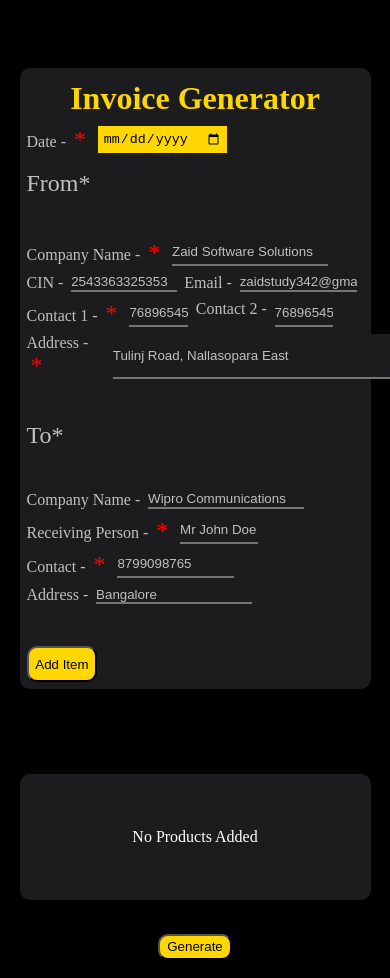
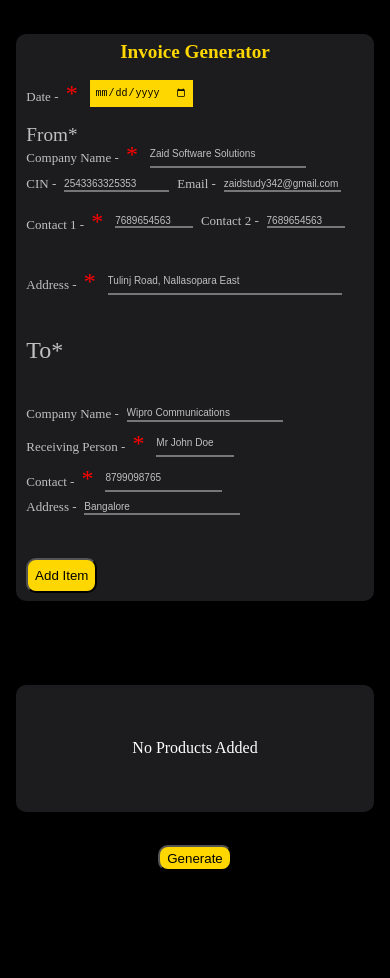
Before and after one commit to ZaidR07/billmaker, a React (Vite) app: page / in a window 390 px wide. After the commit the page ends 889 px from the top, so only its background shows below. Built offline with nearby package versions, Linux system fonts and the light colour scheme.

Commit message:
Made Responsive for mobile

```diff
--- a/src/App.jsx
+++ b/src/App.jsx
@@ -14,6 +14,12 @@ const App = () => {
 const StyledApp = styled.div`
   padding: 8vh 5% 0 5%;
 
+  @media screen and (max-width : 480px) {
+
+    padding : 4vh 4% 0 4%;
+  }
+
+
 `
 
 export default App;
--- a/src/Bill.jsx
+++ b/src/Bill.jsx
@@ -185,7 +185,8 @@ const Bill = () => {
                 onChange={handleItemChange}
               />
             </div>
-            <div className="input-block">
+
+              <div className="input-block"  id="fromcontact">
                 <label htmlFor="" className="label">
                   Contact 1 -{" "}
                   <span
@@ -201,27 +202,30 @@ const Bill = () => {
                 </label>
                 <input
                   type="text"
-                style={{ width: "15vw" }}
+
                   className="input"
                   name="fromcontact1"
+                  id="fromcontact1"
                   value={itemData.fromcontact1}
                   onChange={handleItemChange}
                 />
               </div>
-            <div className="input-block">
+              <div className="input-block" id="fromcontact">
                 <label htmlFor="" className="label">
                   Contact 2 -{" "}
                 </label>
                 <input
                   type="text"
-                style={{ width: "15vw" }}
+
                   className="input"
                   name="fromcontact2"
+                  id="fromcontact2"
                   value={itemData.fromcontact2}
                   onChange={handleItemChange}
                 />
               </div>
-            <div className="input-block">
+            </div>
+            <div className="input-block" style={{marginTop : "3vh"}} >
               <label htmlFor="" className="label">
                 Address -{" "}
                 <span
@@ -237,14 +241,15 @@ const Bill = () => {
               </label>
               <input
                 type="text"
-                style={{ width: "78vw" }}
+
                 className="input"
+                id="fromaddress"
                 name="fromaddress"
                 value={itemData.fromaddress}
                 onChange={handleItemChange}
               />
             </div>
-          </div>
+
         </section>
         <section className="to-section">
           <p className="to-heading">To*</p>
@@ -599,6 +604,66 @@ const StyledBill = styled.div`
     margin-left: 25%;
     min-width: 40%;
   }
+
+
+
+  #fromcontact{
+    height: 5vh;
+    display: flex;
+      align-items: center;
+
+  }
+
+  #fromaddress{
+      width: 78vw;
+    }
+
+  #fromcontact1{
+    width: 15vw;
+  }
+
+  #fromcontact2{
+    width: 15vw;
+  }
+
+  @media screen and (max-width: 480px) {
+    padding: 2% 3% 2% 3%;
+
+    .mainheading {
+      font-size: larger;
+      margin-bottom: 2vh;
+    }
+
+    .from-heading {
+      font-size: larger;
+    }
+
+    .from-form {
+      margin-top: -0.5vh;
+    }
+
+    .input-block {
+      font-size: small;
+    }
+
+    .input {
+      font-size: x-small;
+    }
+
+    #fromaddress{
+      width: 60vw;
+    }
+
+    #fromcontact1{
+    width: 20vw;
+  }
+
+  #fromcontact2{
+    width: 20vw;
+  }
+
+
+  }
 `;
 
 export default Bill;
```
Lines whose indentation alone changed are shown as unchanged.
